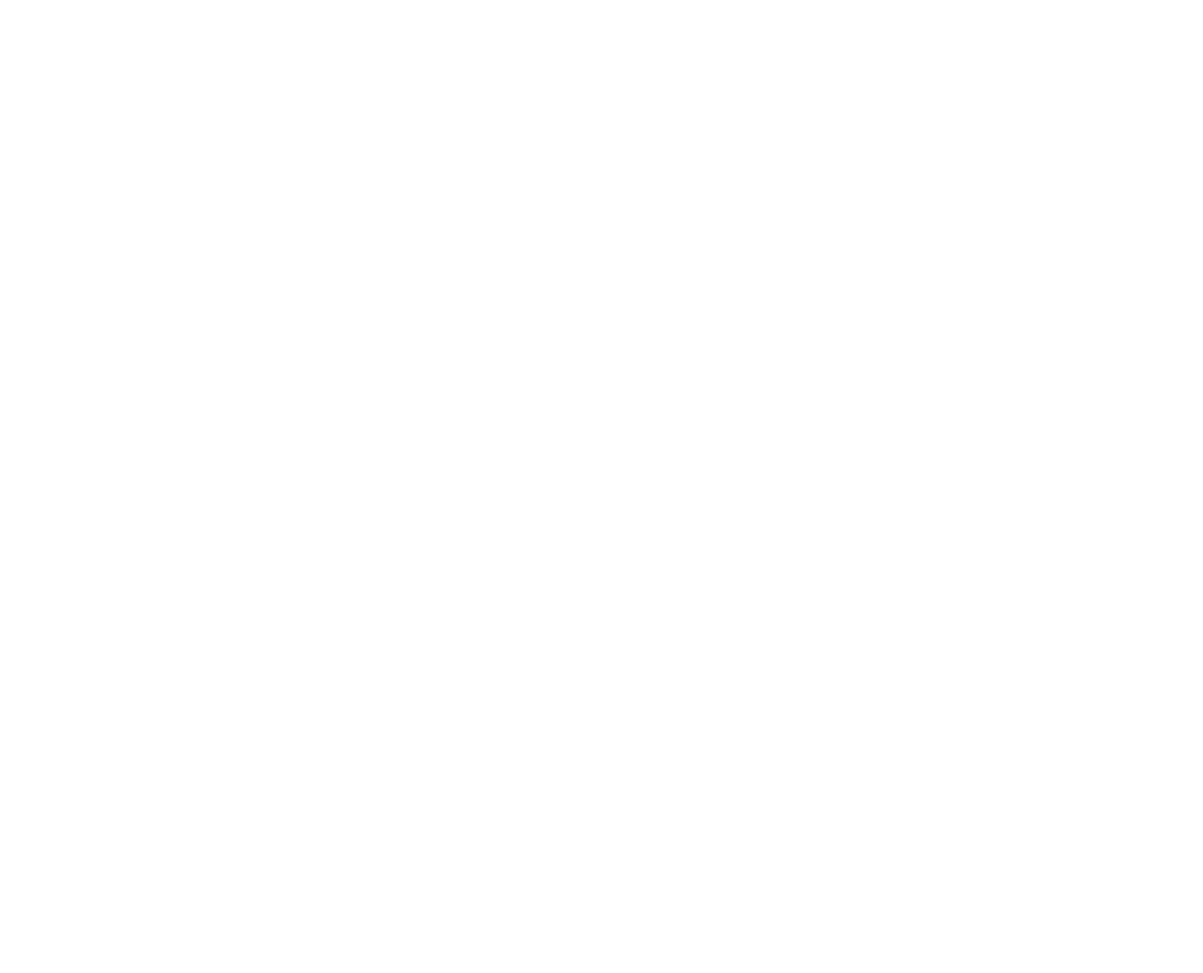
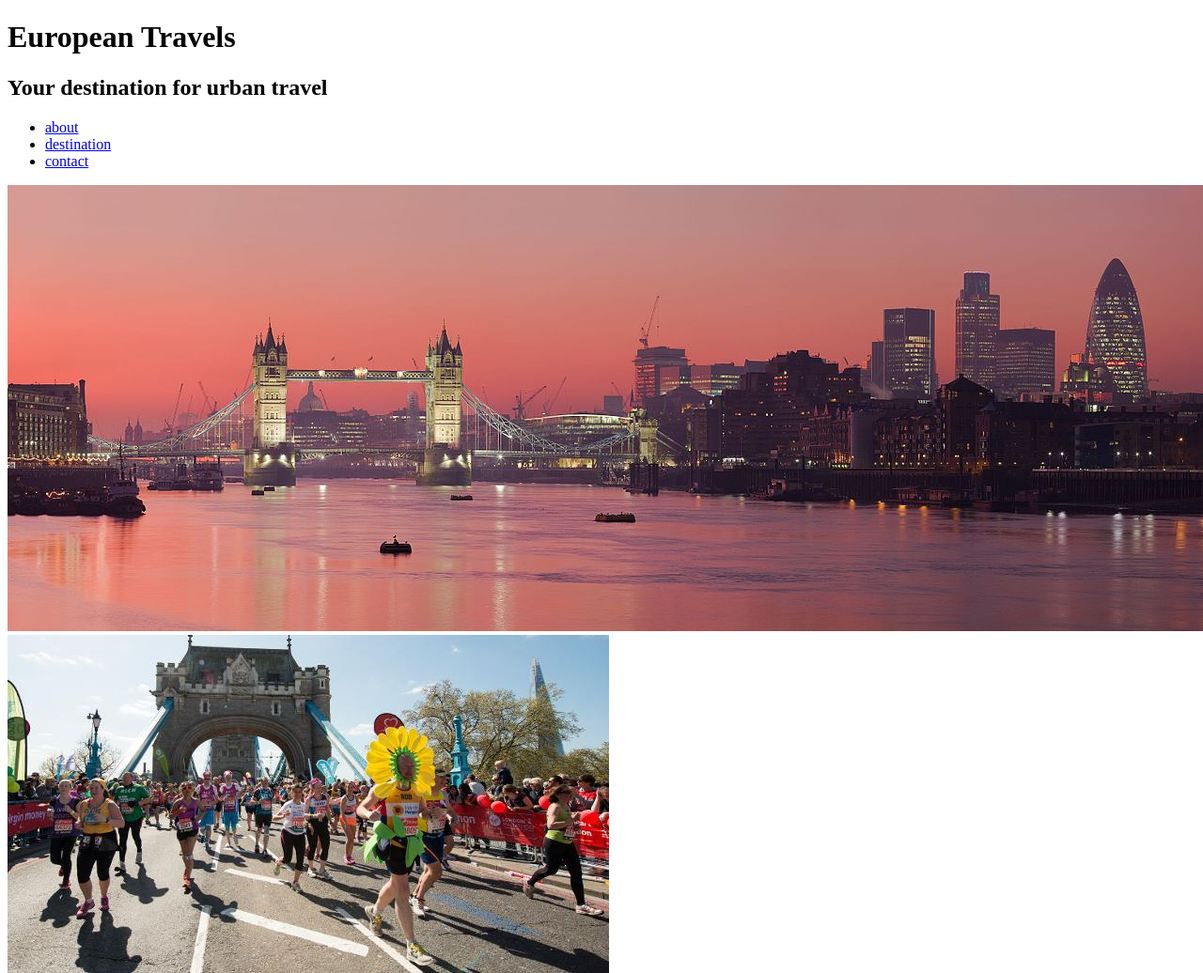
Before and after one commit to XinyuZheng1/assignment3-, a plain HTML site: page index.html in a window 1280 px wide. Shown: the top 1036 px of the page at 94% size. Before the commit the page ends 800 px from the top, so only its background shows below. Drawn offline with Linux system fonts and the light colour scheme.

Commit message:
Add files via upload

```diff
--- a/index.html
+++ b/index.html
@@ -1,11 +1,43 @@
 <!DOCTYPE html>
 <html lang="en">
+
 <head>
   <meta charset="UTF-8">
   <meta name="viewport" content="width=device-width, initial-scale=1.0">
-  <title>First Layout</title>
+  <title>European Travel Urban Destinations</title>
 </head>
 <body>
-
+  <div class="container">
+  <header>
+    <h1>European Travels</h1>
+    <h2>Your destination for urban travel</h2>
+  </header>
+  <nav>
+    <ul>
+      <li>
+        <a href="#">about</a>
+      </li>
+      <li>
+        <a href="#">destination</a>
+      </li>
+      <li>
+        <a href="#">contact</a>
+      </li>
+    </ul>
+  </nav>
+  <main>
+    <div class="hero">
+      <img src="images/London_Thames_Sunset_panorama_-_Feb_2008.jpg">
+    </div>
+  </main>
+  <aside>
+    <div class="left"><img src="images/virgin-money-london-marathon_photo-virgin-money-london-marathon_e3f5359893681b9c8b28d224bddd7a14.jpg" alt="london marathon"></div>
+    <div class="middle"><img src="images/virgin-money-london-marathon_photo-virgin-money-london-marathon_e3f5359893681b9c8b28d224bddd7a14.jpg" alt=""></div>
+    <div class="right"><img src="images/virgin-money-london-marathon_photo-virgin-money-london-marathon_e3f5359893681b9c8b28d224bddd7a14.jpg" alt=""></div>
+  </aside>
+  <footer>
+    Lorem ipsum dolor sit amet consectetur adipisicing elit. Consequatur consequuntur, molestias voluptas debitis necessitatibus incidunt fuga odio doloremque illum ut provident tenetur nobis officiis blanditiis cumque vero labore minus voluptates?
+  </footer>
+</div>
 </body>
 </html>
```
